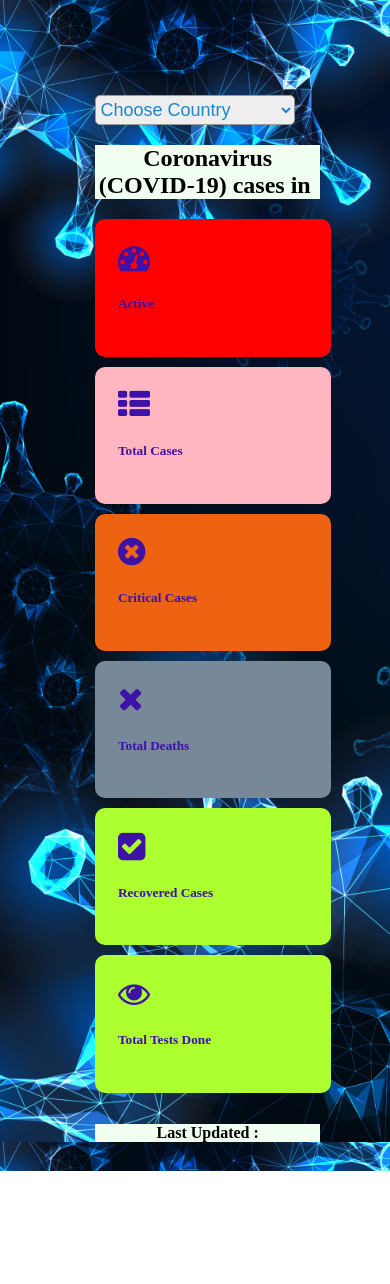
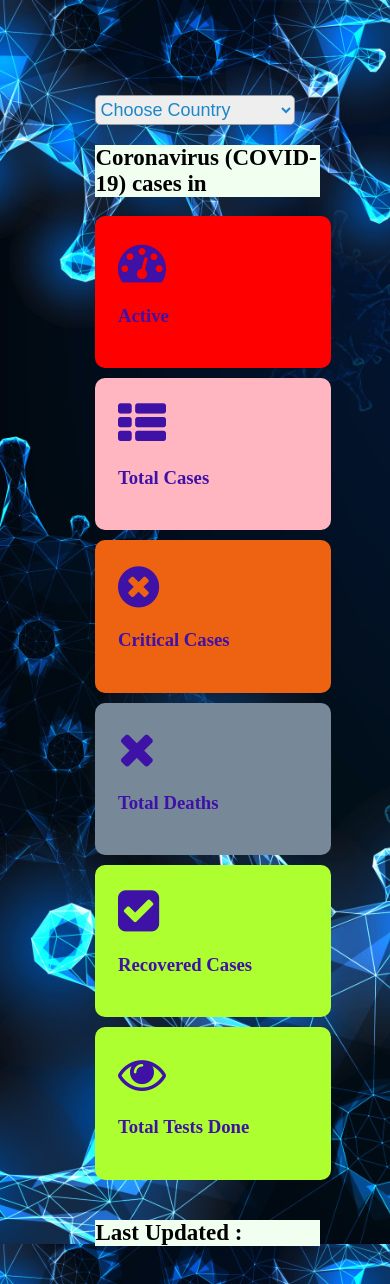
Before and after one commit to anurag-mishra9/Covid-Tracker, a plain HTML site: page index.html in a window 390 px wide. Before the commit the page ends 1171 px from the top, so only its background shows below. Drawn offline with nearby package versions, Linux system fonts and the light colour scheme; no server answers.

Commit message:
Add files via upload

```diff
--- a/index.html
+++ b/index.html
@@ -13,40 +13,42 @@
 </head>
 
 <body>
+
+
     <div class="container">
-        <select id="countryList" onchange='getOption() '>
-            <option>Choose Country</option>
-        </select>
+      <select id="countryList" onclick='getOption()'>
+          <option value="ChooseCountry" selected>Choose Country</option>
+      </select>
         <h2>Coronavirus (COVID-19) cases in <span id = "country"></span> <img src="" id="flag"> </h2>
         <div class="board">
             <div class="card a">
                 <i class="fa fa-tachometer"></i>
-                <h5>Active</h5>
+                <h3>Active</h3>
                 <span id = "active"></span>
             </div>
             <div class="card ca">
                 <i class="fa fa-th-list"></i>
-                <h5>Total Cases</h5>
+                <h3>Total Cases</h3>
                 <span id = "cases"></span>
             </div>
             <div class="card cr">
                 <i class="fa fa-times-circle"></i>
-                <h5>Critical Cases </h5>
+                <h3>Critical Cases </h3>
                 <span id = "critical"></span>
             </div>
             <div class="card d">
                 <i class="fa fa-times"></i>
-                <h5>Total Deaths</h5>
+                <h3>Total Deaths</h3>
                 <span id = "death"></span>
             </div>
             <div class="card r">
                 <i class="fa fa-check-square"></i>
-                <h5>Recovered Cases</h5>
+                <h3>Recovered Cases</h3>
                 <span id = "recovered"></span>
             </div>
             <div class="card t">
                 <i class="fa fa-eye"></i>
-                <h5>Total Tests Done</h5>
+                <h3>Total Tests Done</h5>
                 <span id = "tests"></span>
             </div>
         </div>
@@ -54,6 +56,8 @@
             <h4>Last Updated : <span id = "timezone"></span> </h4>
         </div>
     </div>
-
+      <!-- <select id="countryList">
+          <option value="ChooseCountry" selected>Choose Country</option>
+      </select> -->
 </body>
 </html>
--- a/index.js
+++ b/index.js
@@ -1,4 +1,4 @@
-var options = { weekday: 'long', year: 'numeric', month: 'long', day: 'numeric' };
+var options = {year: 'numeric', month: 'long', day: 'numeric' };
 
 
 
--- a/styles.css
+++ b/styles.css
@@ -1,7 +1,7 @@
 html{
     background-image: url(COVID19.jpg);
     background-size: cover;
-    background-repeat: repeat;
+    background-repeat: no-repeat;
 }
 
 body {
@@ -12,12 +12,12 @@ body {
 
 }
 
-body:after {
+/* body:after {
     position: absolute;
     content: "";
     height: 50%;
     width: 100%;
-    /* background : black; */
+    /* background : black;
     top: 0;
 }
  body:before {
@@ -26,7 +26,7 @@ body:after {
     height: 50%;
     width: 100%;
     bottom: 0;
-}
+} */
 
 #countryList {
         align-items: center;
@@ -98,7 +98,7 @@ img#flag {
 }
 
 .card i {
-    font-size: 2rem;
+    font-size: 3rem;
 }
 
 
@@ -113,6 +113,17 @@ img#flag {
         align-items: center;
 
     }
+    html{
+        background-image: url(COVID19.jpg);
+        background-size: cover;
+        background-repeat: repeat;
+    }
+    .container h2,h4{
+        font-size: 23px;
+        text-align: left;
+        background-color: honeydew;
+    }
+
 }
 
 
@@ -122,4 +133,5 @@ img#flag {
     }
 
 
+
 }
```
